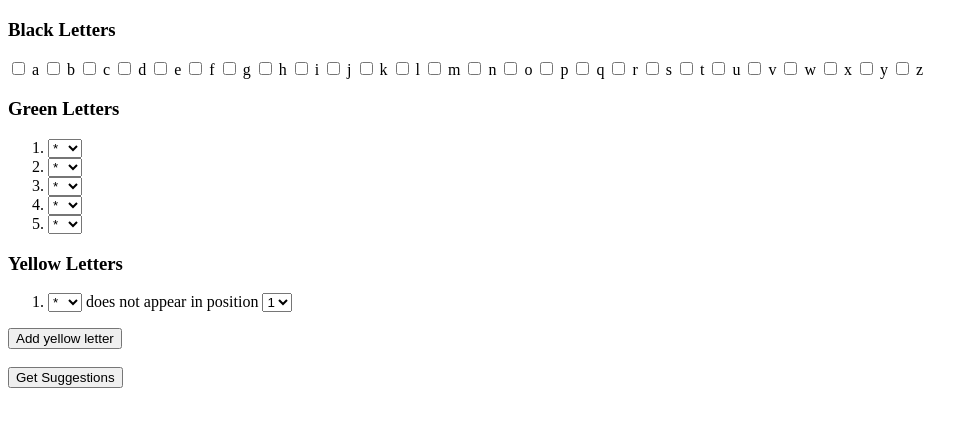
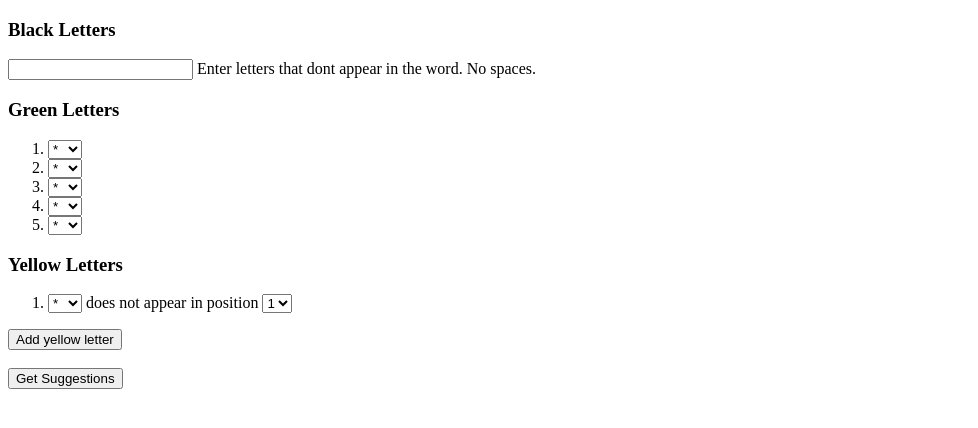
Before and after one commit to rashir01/wordselect, a plain HTML site: page index.html in a window 1280 px wide. Shown: the whole page, without its empty margins (0-978 px from the left). Drawn offline with nearby package versions, Linux system fonts and the light colour scheme.

Commit message:
update to remove checkboxes and add text area. added scripts

```diff
--- a/index.html
+++ b/index.html
@@ -10,75 +10,8 @@
   <form>
     <h3>Black Letters</h3>
     <div>
-      <input type="checkbox" id="a" name="a" value="a">
-      <label for="a">a</label>
-      <input type="checkbox" id="b" name="b" value="b">
-      <label for="b">b</label>
-      <input type="checkbox" id="c" name="c" value="c">
-      <label for="c">c</label>
-      <input type="checkbox" id="d" name="d" value="d">
-      <label for="d">d</label>
-      <input type="checkbox" id="e" name="e" value="e">
-      <label for="e">e</label>
-      <input type="checkbox" id="f" name="f" value="f">
-      <label for="f">f</label>
-      <input type="checkbox" id="g" name="g" value="g">
-      <label for="g">g</label>
-      <input type="checkbox" id="h" name="h" value="h">
-      <label for="h">h</label>
-      <input type="checkbox" id="i" name="i" value="i">
-      <label for="i">i</label>
-
-      <input type="checkbox" id="j" name="j" value="j">
-      <label for="j">j</label>
-
-      <input type="checkbox" id="k" name="k" value="k">
-      <label for="k">k</label>
-
-      <input type="checkbox" id="l" name="l" value="l">
-      <label for="l">l</label>
-
-      <input type="checkbox" id="m" name="m" value="m">
-      <label for="m">m</label>
-
-      <input type="checkbox" id="n" name="n" value="n">
-      <label for="n">n</label>
-
-      <input type="checkbox" id="o" name="o" value="o">
-      <label for="o">o</label>
-
-      <input type="checkbox" id="p" name="p" value="p">
-      <label for="p">p</label>
-
-      <input type="checkbox" id="q" name="q" value="q">
-      <label for="q">q</label>
-
-      <input type="checkbox" id="r" name="r" value="r">
-      <label for="r">r</label>
-
-      <input type="checkbox" id="s" name="s" value="s">
-      <label for="s">s</label>
-
-      <input type="checkbox" id="t" name="t" value="t">
-      <label for="t">t</label>
-
-      <input type="checkbox" id="u" name="u" value="u">
-      <label for="u">u</label>
-
-      <input type="checkbox" id="v" name="v" value="v">
-      <label for="v">v</label>
-
-      <input type="checkbox" id="w" name="w" value="w">
-      <label for="w">w</label>
-
-      <input type="checkbox" id="x" name="x" value="x">
-      <label for="x">x</label>
-
-      <input type="checkbox" id="y" name="y" value="y">
-      <label for="y">y</label>
-
-      <input type="checkbox" id="z" name="z" value="z">
-      <label for="z">z</label>
+      <input type="textarea" id="blackletters" name="blackletters" value="">
+      <label for="blackletters">Enter letters that dont appear in the word. No spaces.</label>
     </div>
     <h3>Green Letters</h3>
     <div>
@@ -294,5 +227,7 @@
       <button type="submit">Get Suggestions</button>
     </div>
   </form>
+  <script src="https://cdnjs.cloudflare.com/ajax/libs/jquery/3.2.1/jquery.min.js"></script>
+  <script type="module" src="./wordguesser.js"></script>
 </body>
 </html>
```
